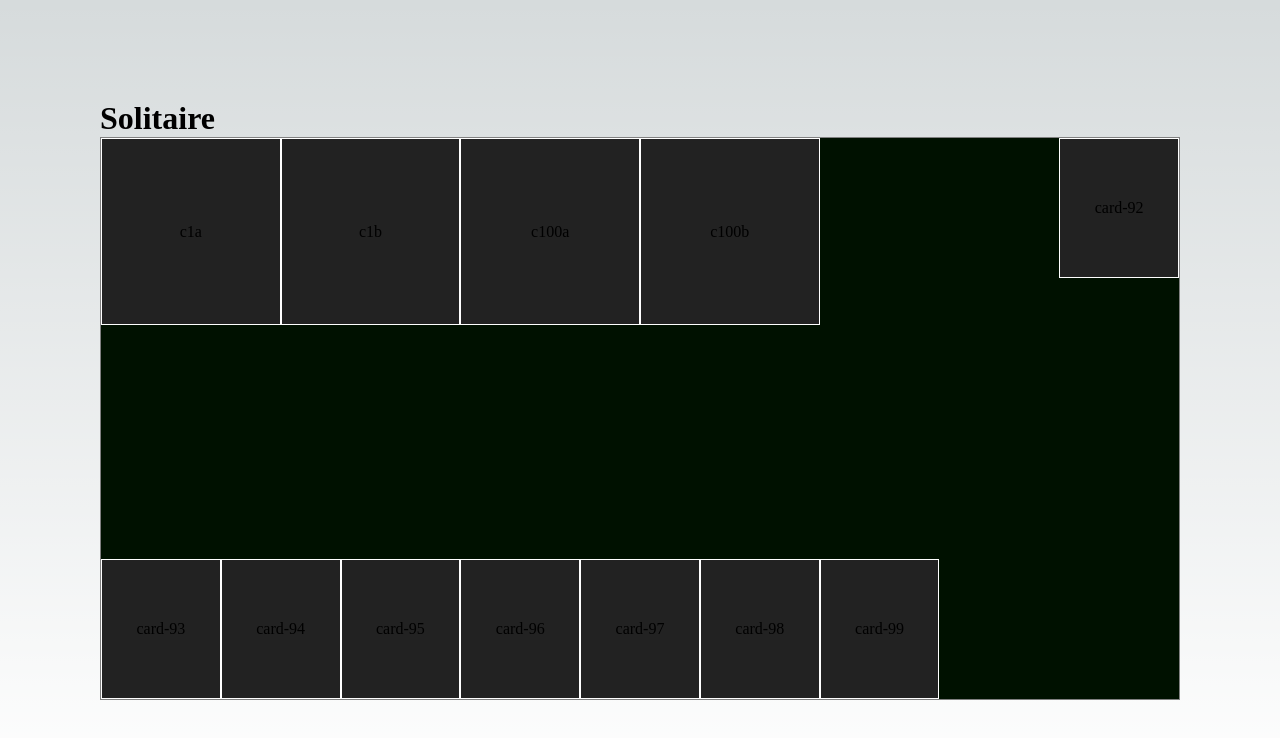
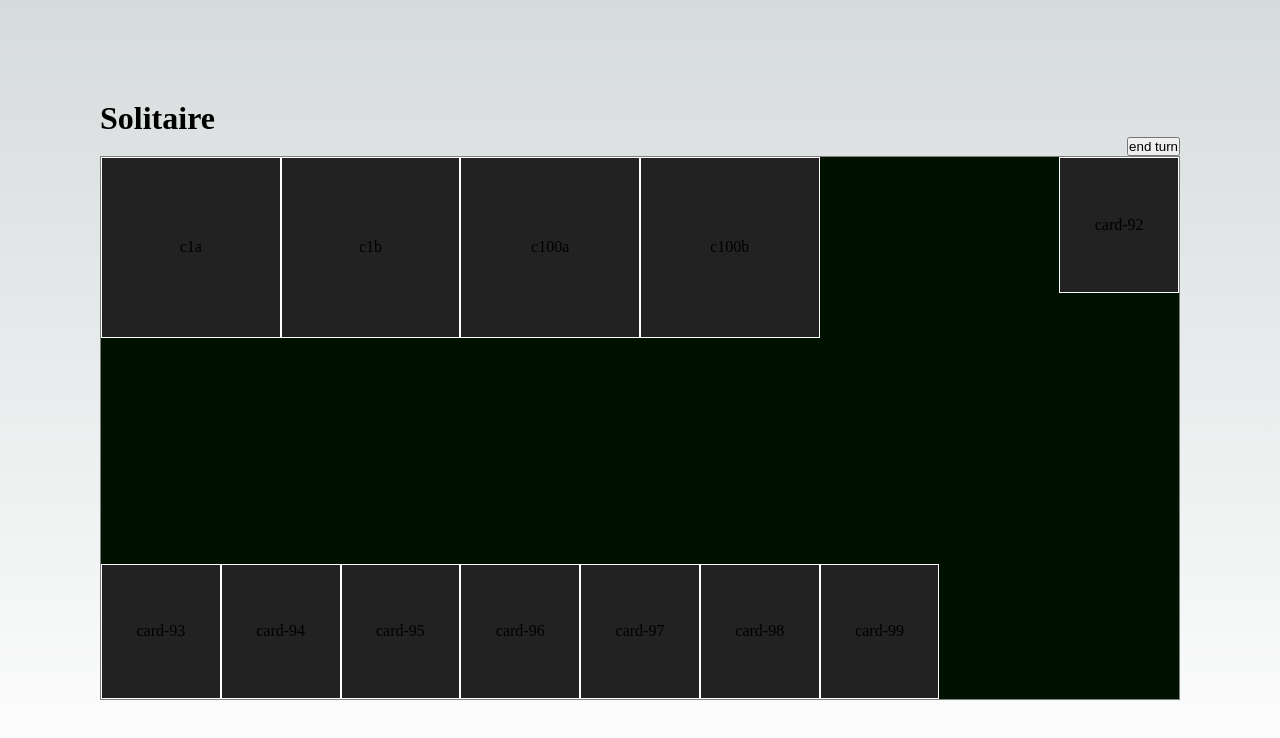
Before and after one commit to mpaulweeks/pandasaurus-game, a Next.js app: page /solitaire in a window 1280 px wide. Shown: the top 738 px of the page. Built offline with nearby package versions, Linux system fonts and the light colour scheme.

Commit message:
style with button row

```diff
--- a/src/hooks/useBoundingContainer.tsx
+++ b/src/hooks/useBoundingContainer.tsx
@@ -19,11 +19,15 @@ export function useBounding<T extends HTMLElement>(
   }, []);
 
   useEffect(() => {
-    console.log('useEffect element', element, bounding);
-    if (element) {
-      setBounding(element.getBoundingClientRect());
+    function resize() {
+      console.log('resizing');
+      if (element) {
+        setBounding(element.getBoundingClientRect());
+      }
     }
-    // todo listen for resize
+    resize();
+    window.addEventListener('resize', resize);
+    return () => window.removeEventListener('resize', resize);
   }, [element]);
 
   return {
--- a/src/lib/executor.ts
+++ b/src/lib/executor.ts
@@ -1,3 +1,4 @@
+import { getMaxHandSize } from "./helper";
 import { CardData, GameState, StackState } from "./types"
 import { sortCardData } from "./util";
 
@@ -7,11 +8,15 @@ function canPlay(stack: StackState, card: CardData) {
   return sorted[0].cid === stackTop.cid;
 }
 
+function deepCopy<T>(x: T): T {
+  return JSON.parse(JSON.stringify(x));
+}
+
 export function executePlay(state: GameState, play: {
   sid: string;
   cid: string;
 }): GameState {
-  const out: GameState = JSON.parse(JSON.stringify(state));
+  const out: GameState = deepCopy(state);
 
   // execute
   let card: CardData | undefined;
@@ -63,3 +68,18 @@ export function executePlays(state: GameState, play: {
   }
   return out;
 }
+
+export function executeEndTurn(state: GameState, pid: string): GameState {
+  const out: GameState = deepCopy(state);
+  const hand = out.hands.filter(h => h.pid === pid)[0];
+  if (!hand) {
+    throw new Error('hand not found: ' + pid);
+  }
+
+  const handSize = getMaxHandSize(out.hands.length);
+  while (hand.cards.length < handSize && out.deck.length > 0) {
+    hand.cards.push(out.deck.pop()!);
+  }
+
+  return out;
+}
--- a/src/lib/generator.ts
+++ b/src/lib/generator.ts
@@ -1,3 +1,4 @@
+import { getMaxHandSize } from "./helper";
 import { StackState, CardData, GameState, HandState } from "./types";
 
 export function generateGameState(playerIDs: string[]): GameState {
@@ -28,7 +29,7 @@ export function generateGameState(playerIDs: string[]): GameState {
   }
   // todo shuffle deck
 
-  const handsize = [8, 7, 6, 6, 6][playerIDs.length] ?? 6;
+  const handsize = getMaxHandSize(playerIDs.length);
   const hands: HandState[] = playerIDs.map(pid => {
     const cards: CardData[] = [];
     for (let i = 0; i < handsize; i++) {
--- /dev/null
+++ b/src/lib/helper.ts
@@ -0,0 +1,3 @@
+export function getMaxHandSize(numPlayers: number): number {
+  return [8, 7, 6, 6, 6][numPlayers] ?? 6;
+}
--- /dev/null
+++ b/src/styles/Common.module.css
@@ -0,0 +1,13 @@
+.FlexCol {
+  display: flex;
+  flex-direction: column;
+  justify-content: stretch;
+  align-items: stretch;
+}
+
+.FlexRow {
+  display: flex;
+  flex-direction: row;
+  justify-content: stretch;
+  align-items: stretch;
+}
--- a/src/views/CardView.tsx
+++ b/src/views/CardView.tsx
@@ -37,7 +37,7 @@ export const CardView = (props: {
     },
     [CardLocation.Deck]: {
       top: 0,
-      right: 0,
+      left: `${bounding.width - smallCard.width}px`,
       width: `${smallCard.width}px`,
       height: `${smallCard.height}px`,
     },
--- /dev/null
+++ b/src/views/GameView.module.css
@@ -0,0 +1,7 @@
+.GameView {
+  flex: 1;
+  display: flex;
+  flex-direction: column;
+  justify-content: stretch;
+  align-items: stretch;
+}
--- a/src/views/GameView.tsx
+++ b/src/views/GameView.tsx
@@ -1,9 +1,11 @@
-import { DomContainer, useBoundingContainer } from "@/hooks/useBoundingContainer";
-import { executePlays } from "@/lib/executor";
+import { useBoundingContainer } from "@/hooks/useBoundingContainer";
+import { executeEndTurn, executePlays } from "@/lib/executor";
 import { mapCards } from "@/lib/mapper";
 import { CardID, CardLocation, CardState, GameState } from "@/lib/types"
 import React, { useCallback, useState } from "react";
 import { CardView } from "./CardView";
+import styles from './GameView.module.css';
+import common from '../styles/Common.module.css';
 
 export const GameView = (props: {
   initialState: GameState;
@@ -31,10 +33,23 @@ export const GameView = (props: {
         setSelected([...selected, cs.data.cid]);
       }
     }
-  }, [selected]);
+  }, [state, selected]);
+
+  const endTurn = useCallback(() => {
+    const pid = state.hands[0].pid;
+    const newState = executeEndTurn(state, pid);
+    setGameState(newState);
+    setSelected([]);
+  }, [state]);
 
   const { allCards } = mapCards(state, props.pid);
   return (
+    <div className={styles.GameView}>
+      <div className={common.FlexRow} style={{ justifyContent: 'flex-end', }}>
+        <button onClick={() => endTurn()}>
+          end turn
+        </button>
+      </div>
       <Wrapper>
         {container && (
           <>
@@ -50,5 +65,6 @@ export const GameView = (props: {
           </>
         )}
       </Wrapper>
+    </div>
   )
 };
```
Lines whose indentation alone changed are shown as unchanged.
